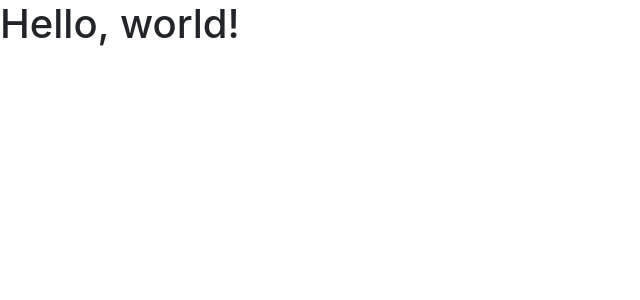
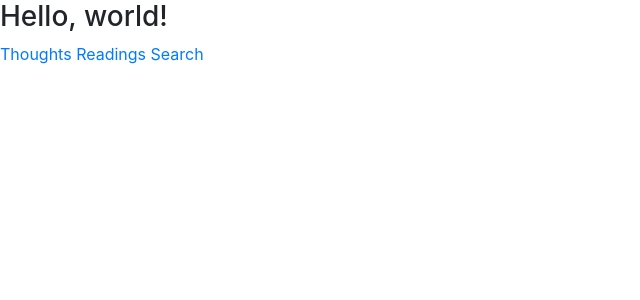
Before and after one commit to evazhang612/sokt-landing, a Jekyll site: the page index.html, which Jekyll copies as it is, in a window 1280 px wide. Shown: the top 300 px of the page, without its empty margins (0-640 px from the left). Built offline with Jekyll 4.4.1, drawn with Linux system fonts in a browser that asks for light colours.

Commit message:
Experiment nav.

```diff
--- a/index.html
+++ b/index.html
@@ -4,14 +4,24 @@
     <!-- Required meta tags -->
     <meta charset="utf-8">
     <meta name="viewport" content="width=device-width, initial-scale=1, shrink-to-fit=no">
+    <meta name="keywords" content = "eva zhang">
+    <meta name="author" content = "Eva Zhang">
 
     <!-- Bootstrap CSS -->
     <link rel="stylesheet" href="https://stackpath.bootstrapcdn.com/bootstrap/4.3.1/css/bootstrap.min.css" integrity="sha384-ggOyR0iXCbMQv3Xipma34MD+dH/1fQ784/j6cY/iJTQUOhcWr7x9JvoRxT2MZw1T" crossorigin="anonymous">
+    <link rel="icon" href="./images/favicon-32x32.png">
 
-    <title>Hello, world!</title>
+    <title>Eva Zhang</title>
   </head>
   <body>
-    <h1>Hello, world!</h1>
+    <h3>Hello, world!</h3>
+
+    <nav>
+        <a href="{{ site.baseurl }}"></a>
+        <a href="{{ site.baseurl }}/thoughts">Thoughts</a>
+        <a href="{{ site.baseurl }}/read">Readings</a>
+        <a href="{{ site.baseurl }}/search">Search</a>
+    </nav>
 
     <!-- Optional JavaScript -->
     <!-- jQuery first, then Popper.js, then Bootstrap JS -->
```
